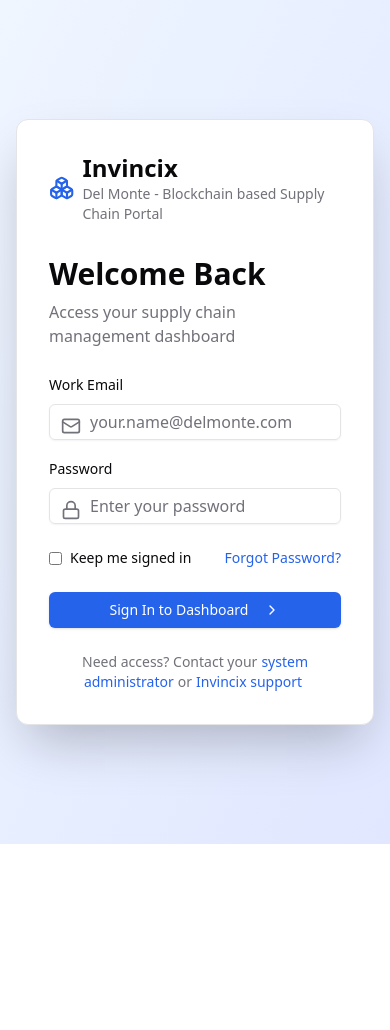
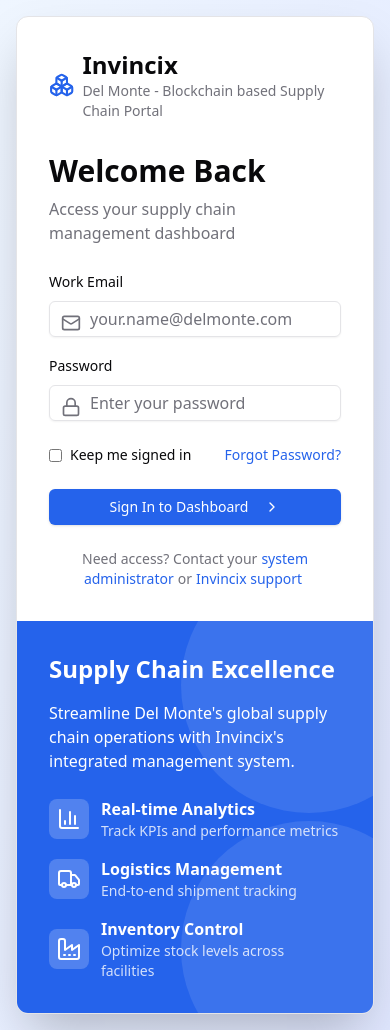
Before and after one commit to asrinibash/Product-tracebility-invincix, a React (Vite) app in the folder client/product-tracebility/: page /login in a window 390 px wide. Before the commit the page ends 844 px from the top, so only its background shows below. Built offline with nearby package versions, Linux system fonts and the light colour scheme.

Commit message:
fixed login

```diff
--- a/client/product-tracebility/src/Pages/Login.jsx
+++ b/client/product-tracebility/src/Pages/Login.jsx
@@ -3,7 +3,7 @@
 import { Input } from "@/components/ui/input";
 import { Button } from "@/components/ui/button";
 import { Label } from "@/components/ui/label";
-import { Mail, Lock, ChevronRight, BarChart3, Truck, Factory,BoxesIcon } from "lucide-react";
+import { Mail, Lock, ChevronRight, BarChart3, Truck, Factory, BoxesIcon } from "lucide-react";
 import { ClipLoader } from "react-spinners";
 import { ToastContainer, toast } from 'react-toastify';
 import 'react-toastify/dist/ReactToastify.css';
@@ -25,13 +25,9 @@
     // Simulate an async operation (e.g., API call)
     setTimeout(() => {
       if (email === hardcodedEmail && password === hardcodedPassword) {
-        // Hardcoded token
         const token = "mock-token-123456789";
-
-        // Store token in localStorage
         localStorage.setItem("authToken", token);
 
-        // Show success toast with configuration
         toast.success("Authorisation success!", {
           position: "top-right",
           autoClose: 2000,
@@ -41,13 +37,11 @@
           draggable: true,
         });
 
-        // Add a small delay before redirecting to ensure toast is visible
         setTimeout(() => {
           window.location.href = "/farmer";
         }, 2000);
       } else {
         setError("Invalid email or password");
-        // Show error toast with configuration
         toast.error("Invalid email or password!", {
           position: "top-right",
           autoClose: 3000,
@@ -76,8 +70,9 @@
         theme="light"
       />
      <Card className="w-full max-w-4xl overflow-hidden shadow-2xl">
-        <div className="flex flex-col lg:flex-row">
-          <div className="lg:w-1/2 p-8">
+        <div className="flex flex-col md:flex-row">
+          {/* Left Section */}
+          <div className="w-full md:w-1/2 p-8">
             <div className="flex items-center space-x-2 mb-8">
               <BoxesIcon className="h-8 w-8 text-blue-600" />
               <div>
@@ -167,7 +162,7 @@
           </div>
 
           {/* Right Section - Features & Info */}
-          <div className="hidden lg:block lg:w-1/2 bg-blue-600 p-8 text-white relative overflow-hidden">
+          <div className="w-full md:w-1/2 bg-blue-600 p-8 text-white relative overflow-hidden">
             <div className="relative z-10">
               <h3 className="text-2xl font-bold mb-4">
                 Supply Chain Excellence
```
